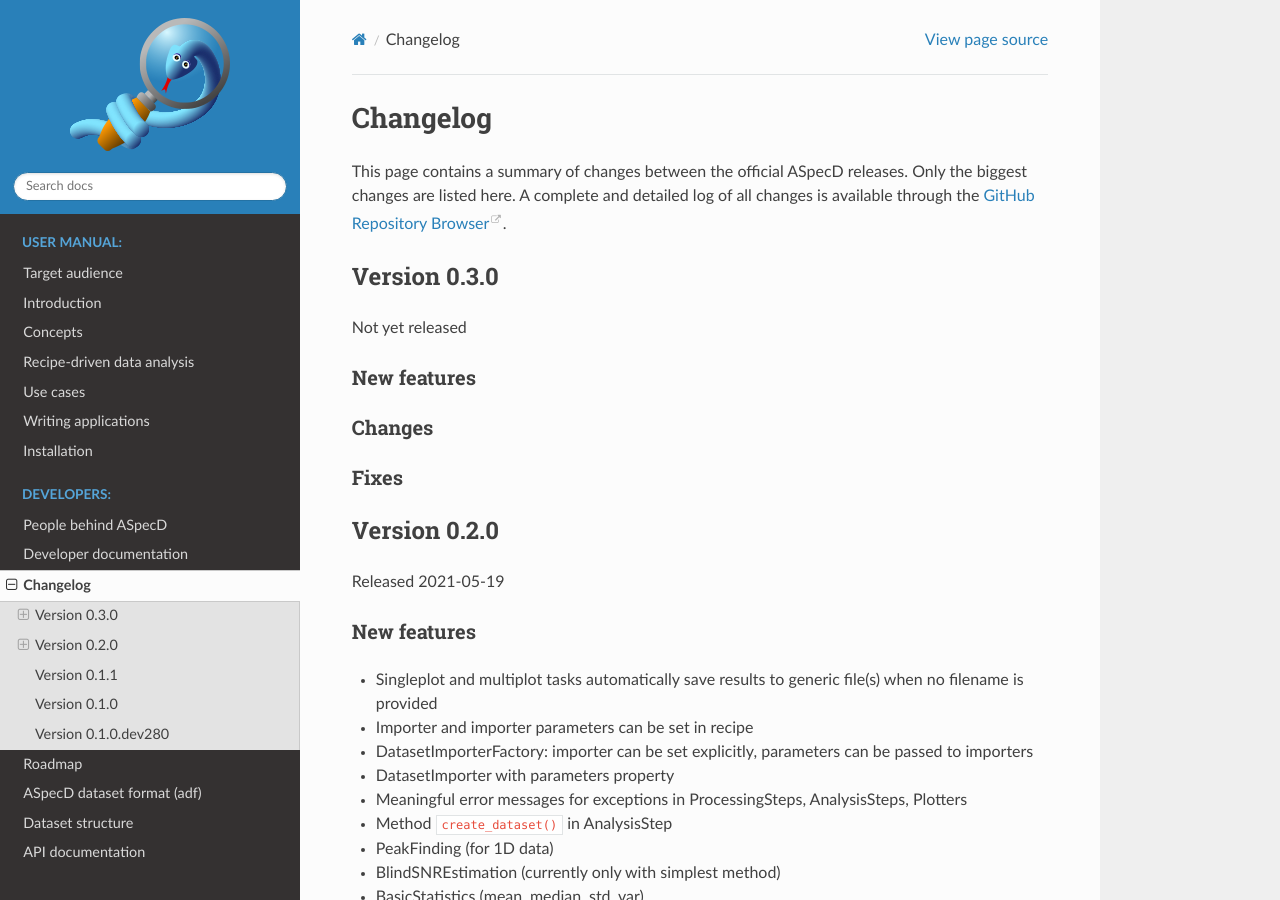
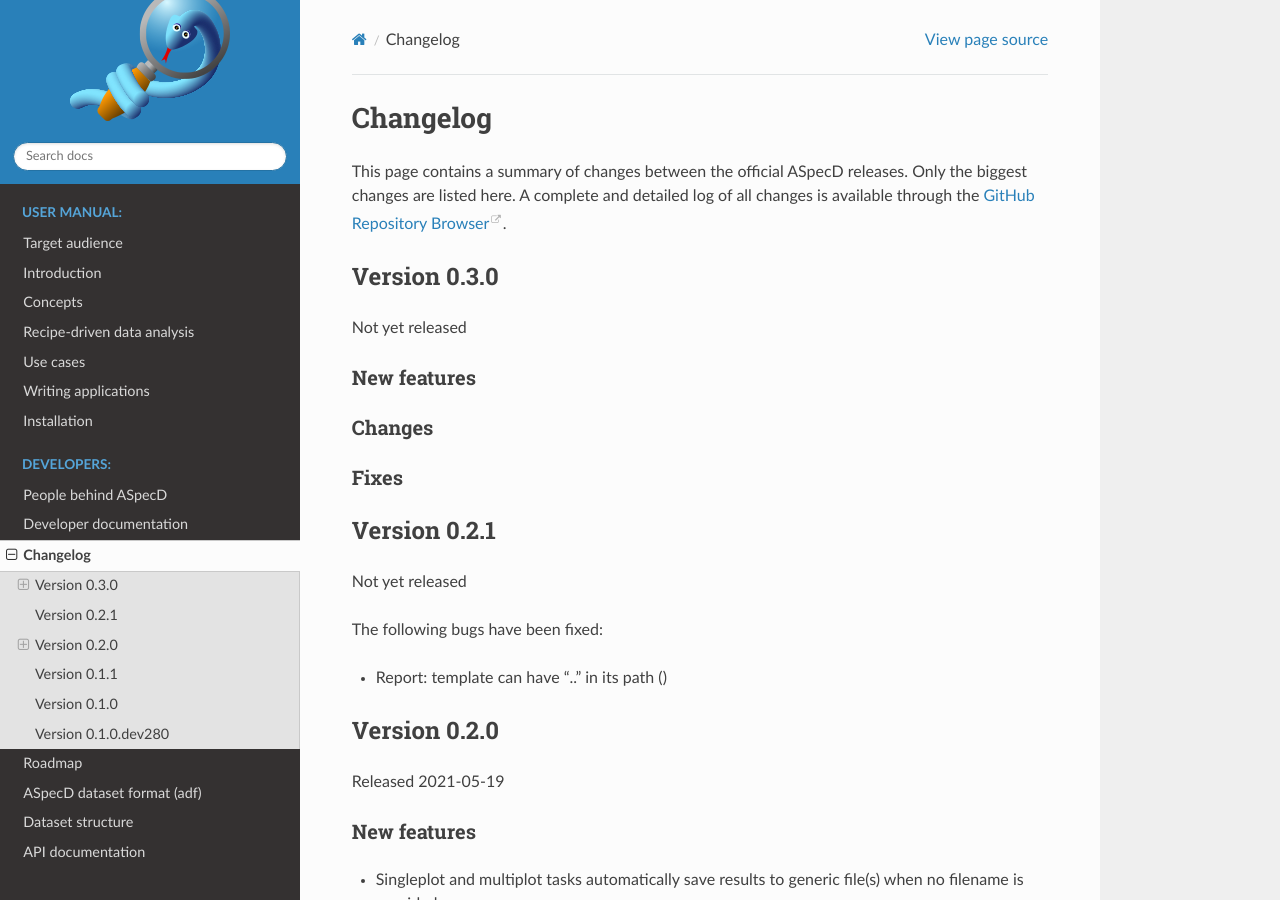
Before and after one commit to tillbiskup/aspecd, a Sphinx documentation site: the page built from docs/changelog.rst, in a window 1280 px wide and 900 px high. Built offline with Sphinx 7.4.7 and the Read the Docs theme 2.0.0, drawn with Linux system fonts in a browser that asks for light colours.

Commit message:
Report: template paths are allowed to contain ".."

```diff
--- a/docs/changelog.rst
+++ b/docs/changelog.rst
@@ -20,6 +20,16 @@ Changes
 
 Fixes
 -----
+
+
+Version 0.2.1
+=============
+
+Not yet released
+
+The following bugs have been fixed:
+
+* Report: template can have ".." in its path ()
 
 
 Version 0.2.0
```
Also changed, not shown: 3 other files.
